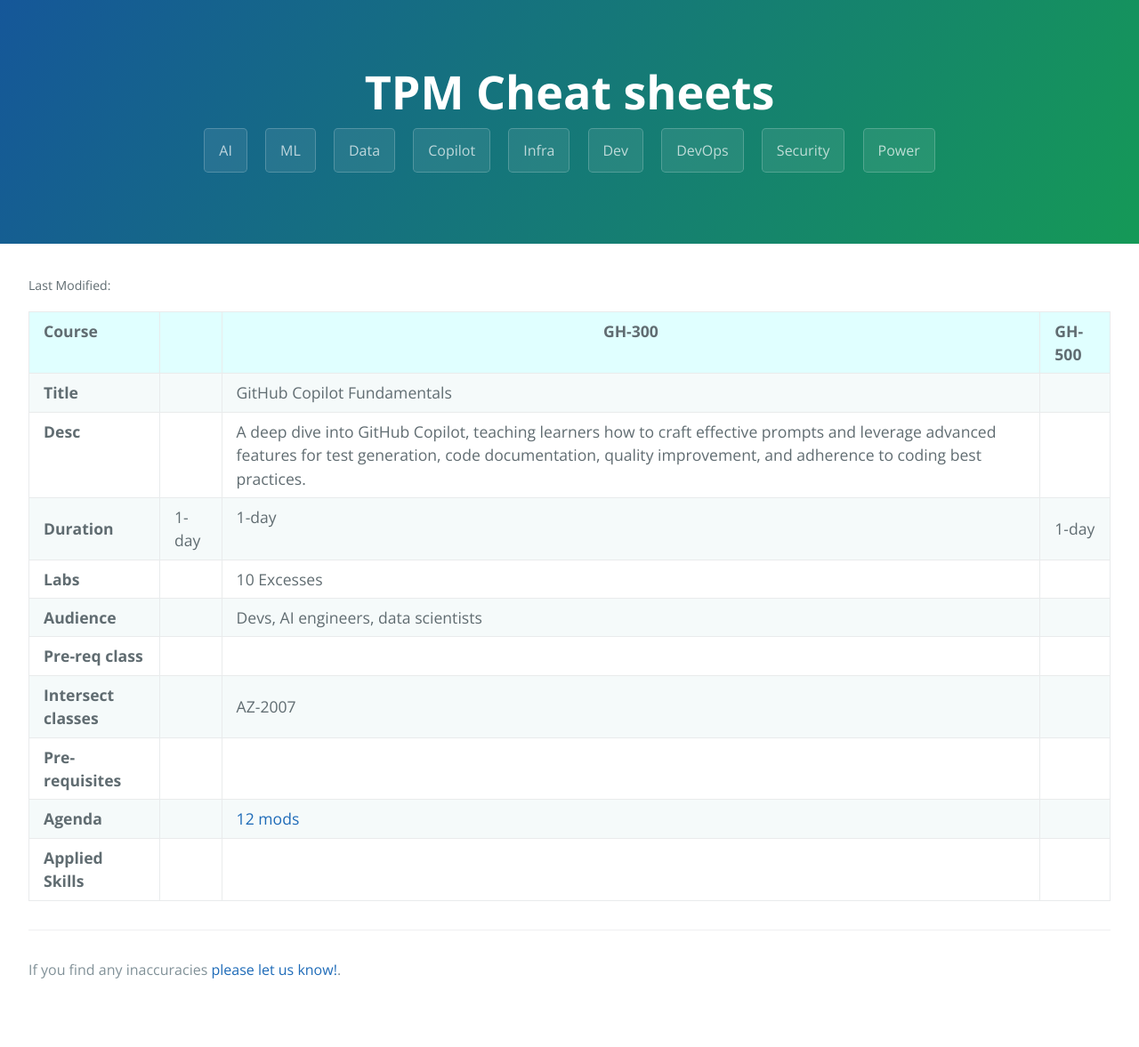
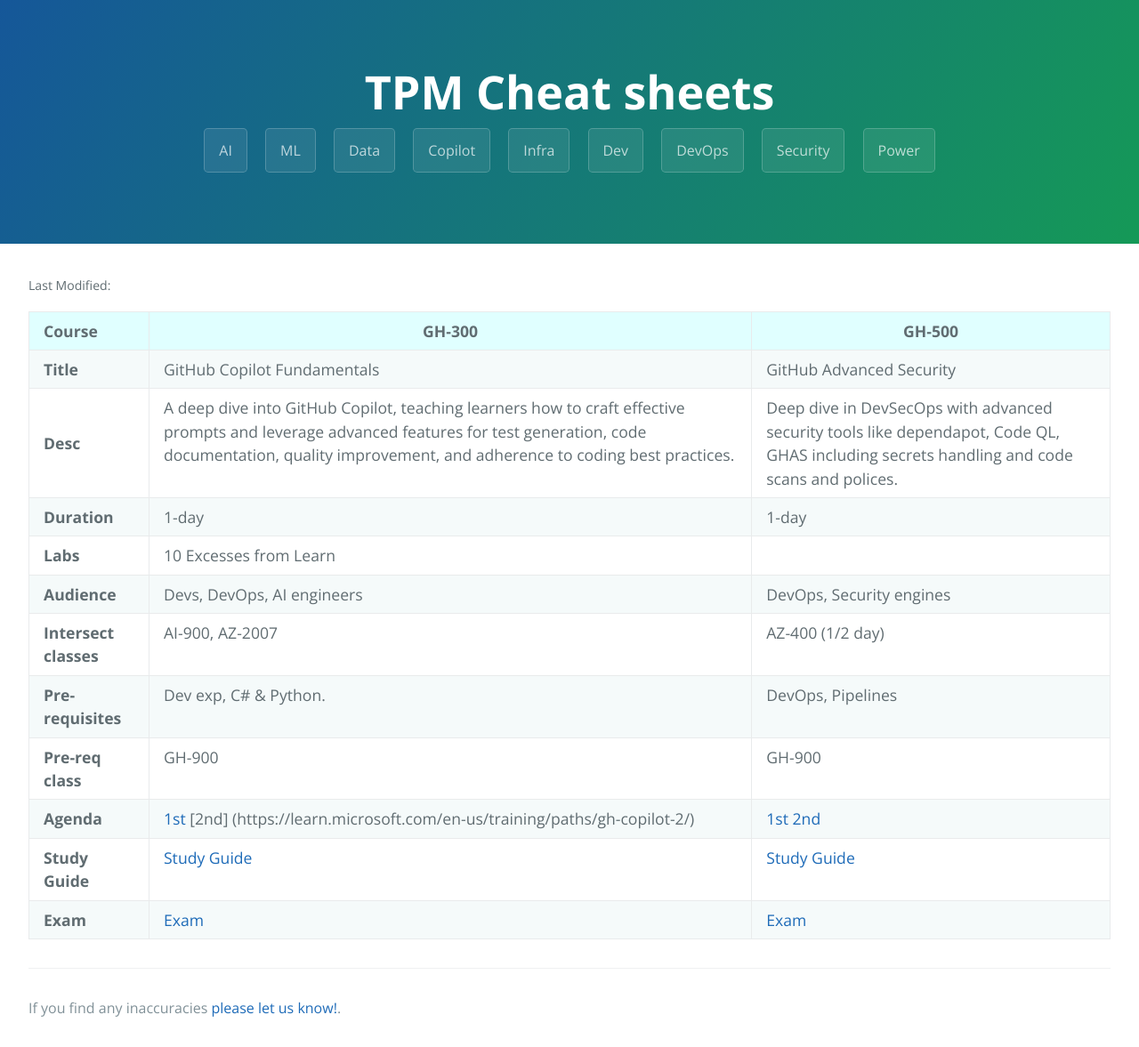
Before and after one commit to true-while/tpm-cheat-sheets, a Jekyll site: the page built from docs/gh-table.md, in a window 1280 px wide. Shown: the whole page at 89% size. Built offline with Jekyll 4.4.1, drawn with Linux system fonts in a browser that asks for light colours; before the commit the page ends 1134 px from its top, so only the background shows below that.

Commit message:
GT-300-500 updates

````diff
--- a/docs/gh-table.md
+++ b/docs/gh-table.md
@@ -6,18 +6,19 @@ layout: default
 <small>Last Modified: {{ site.file_data[current_file] }}</small>
 
 ```table
-| **Course** | | GH-300 | GH-500 |
-| --- | --- | --- | --- |
-| **Title** |  | GitHub Copilot Fundamentals |  |
-| **Desc** |  | A deep dive into GitHub Copilot, teaching learners how to craft effective prompts and leverage advanced features for test generation, code documentation, quality improvement, and adherence to coding best practices. |  |
-| **Duration** | 1-day | 1-day  | 1-day  |
-| **Labs** |  | 10 Excesses |  |
-| **Audience** |  | Devs, AI engineers, data scientists |  |
-| **Pre-req class** |  |  |  |
-| **Intersect classes**|  |  AZ-2007 |  |
-| **Pre-requisites** |   |   |  |
-| **Agenda** | | [12 mods](https://learn.microsoft.com/en-us/training/paths/copilot/)  |  |
-| **Applied Skills**  |  |  |  |
+| **Course** | GH-300 | GH-500 |
+| --- | --- | --- |
+| **Title** | GitHub Copilot Fundamentals | GitHub Advanced Security |
+| **Desc** | A deep dive into GitHub Copilot, teaching learners how to craft effective prompts and leverage advanced features for test generation, code documentation, quality improvement, and adherence to coding best practices. | Deep dive in DevSecOps with  advanced security tools like dependapot, Code QL, GHAS including secrets handling and code scans and polices. |
+| **Duration** | 1-day | 1-day  |
+| **Labs** | 10 Excesses from Learn |  |
+| **Audience** |  Devs, DevOps, AI engineers | DevOps, Security engines |
+| **Intersect classes**|  AI-900, AZ-2007 | AZ-400 (1/2 day) |
+| **Pre-requisites** |  Dev exp, C# & Python.  | DevOps, Pipelines  |
+| **Pre-req class** | GH-900  | GH-900 |
+| **Agenda** | [1st](https://learn.microsoft.com/en-us/training/paths/copilot/) [2nd] (https://learn.microsoft.com/en-us/training/paths/gh-copilot-2/) | [1st](https://learn.microsoft.com/en-us/training/paths/github-advanced-security/) [2nd](https://learn.microsoft.com/en-us/training/paths/github-advanced-security-2) |
+| **Study Guide** | [Study Guide](https://assets.ctfassets.net/wfutmusr1t3h/3i7ISEUsTLBgOGrWrML07y/dd586e2b2b607988e2679ed8cce36a76/github-copilot-exam-preparation-study-guide.pdf) | [Study Guide](https://assets.ctfassets.net/wfutmusr1t3h/4WQrNeENScZlISZKdknVbK/fa664e4ba61056df9194331de18aec0b/github-advanced-security-exam-preparation-study-guide__4_.pdf) |
+| **Exam** | [Exam](https://examregistration.github.com/certification/COPILOT) | [Exam](https://examregistration.github.com/certification/GHAS) |
 ```alignment
 LCC
 LLL
````
Also changed, not shown: _layouts/list.json (added, +112 -0 lines), docs/ai-table.md (+1 -1 lines).
